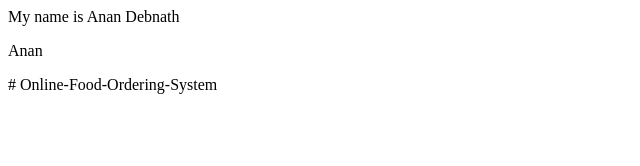
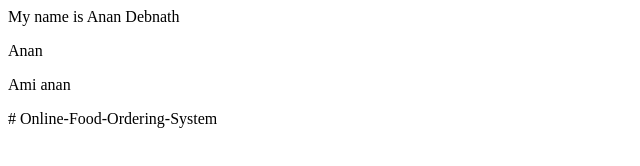
Before and after one commit to anandebnath/Online-Food-Ordering-System, a plain HTML site: page index.html in a window 1280 px wide. Shown: the whole page, without its empty margins (0-640 px from the left). Drawn offline with Linux system fonts and the light colour scheme.

Commit message:
first commit

```diff
--- a/index.html
+++ b/index.html
@@ -9,4 +9,5 @@
     My name is Anan Debnath
 </body>
 <p> Anan </p>
+<p> Ami anan </p>
 </html># Online-Food-Ordering-System
```
